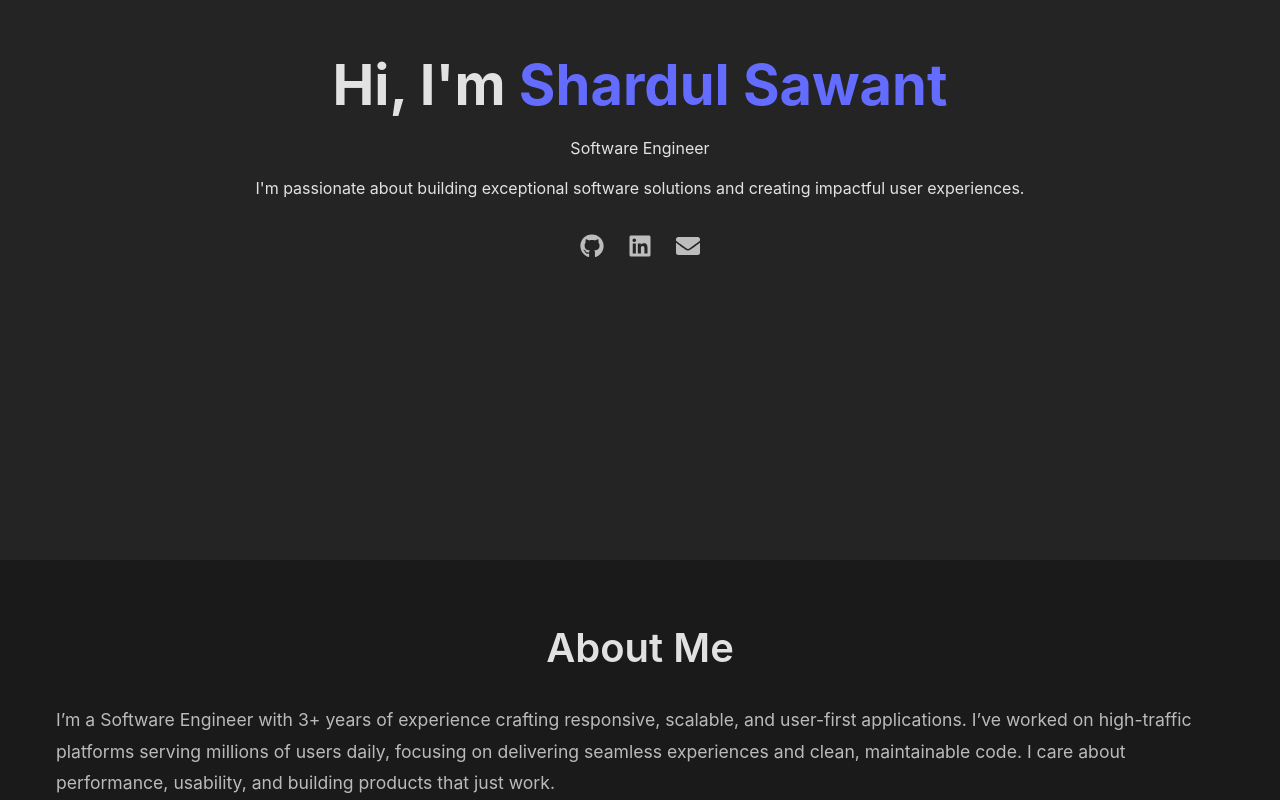
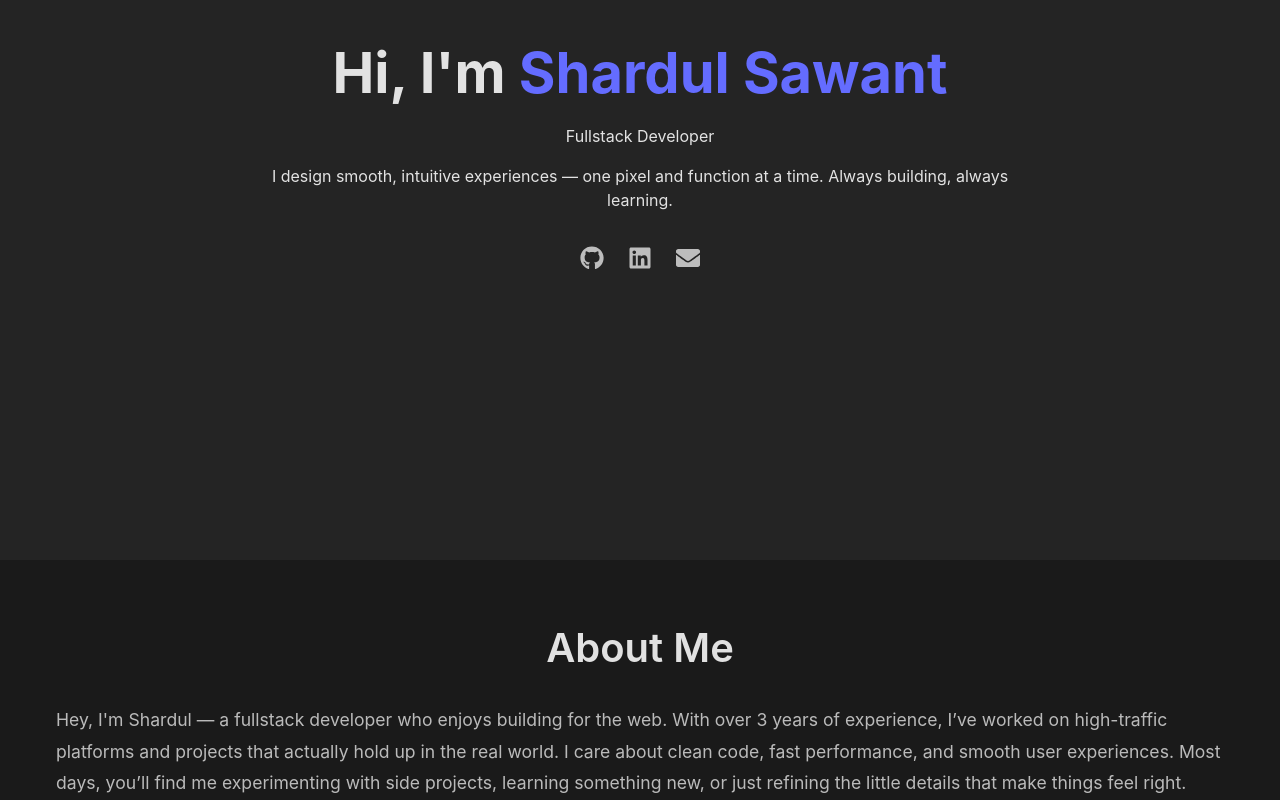
Before and after one commit to carnifex-cmd/personalWebsite, a React (Vite) app: page / in a window 1280 px wide. Shown: the part 240-1040 px from the top of the page. Built offline with nearby package versions, Linux system fonts and the light colour scheme.

Commit message:
updated hero and about

```diff
--- a/src/components/About.jsx
+++ b/src/components/About.jsx
@@ -15,7 +15,9 @@ const About = () => {
           <div className="about-grid">
             <div className="about-text">
               <p>
-              I’m a Software Engineer with 3+ years of experience crafting responsive, scalable, and user-first applications. I’ve worked on high-traffic platforms serving millions of users daily, focusing on delivering seamless experiences and clean, maintainable code. I care about performance, usability, and building products that just work.
+              Hey, I'm Shardul — a fullstack developer who enjoys building for the web. With over 3 years of experience, I’ve worked on high-traffic platforms and projects that actually hold up in the real world.
+
+I care about clean code, fast performance, and smooth user experiences. Most days, you’ll find me experimenting with side projects, learning something new, or just refining the little details that make things feel right.
               </p>
             </div>
 
--- a/src/components/Hero.jsx
+++ b/src/components/Hero.jsx
@@ -14,11 +14,10 @@ const Hero = () => {
             Hi, I'm <span>Shardul Sawant</span>
           </h1>
           <p className="subtitle">
-            Software Engineer
+            Fullstack Developer
           </p>
           <p className="description">
-            I'm passionate about building exceptional software solutions and
-            creating impactful user experiences.
+          I design smooth, intuitive experiences — one pixel and function at a time. Always building, always learning.
           </p>
 
           <div className="social-links">
```
